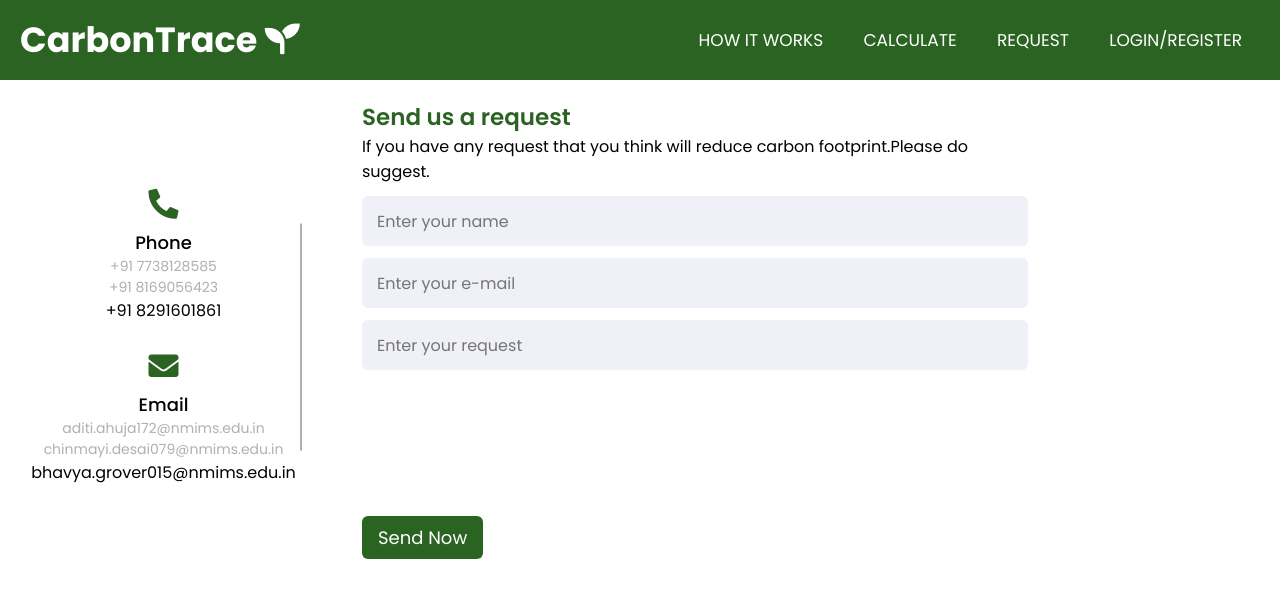
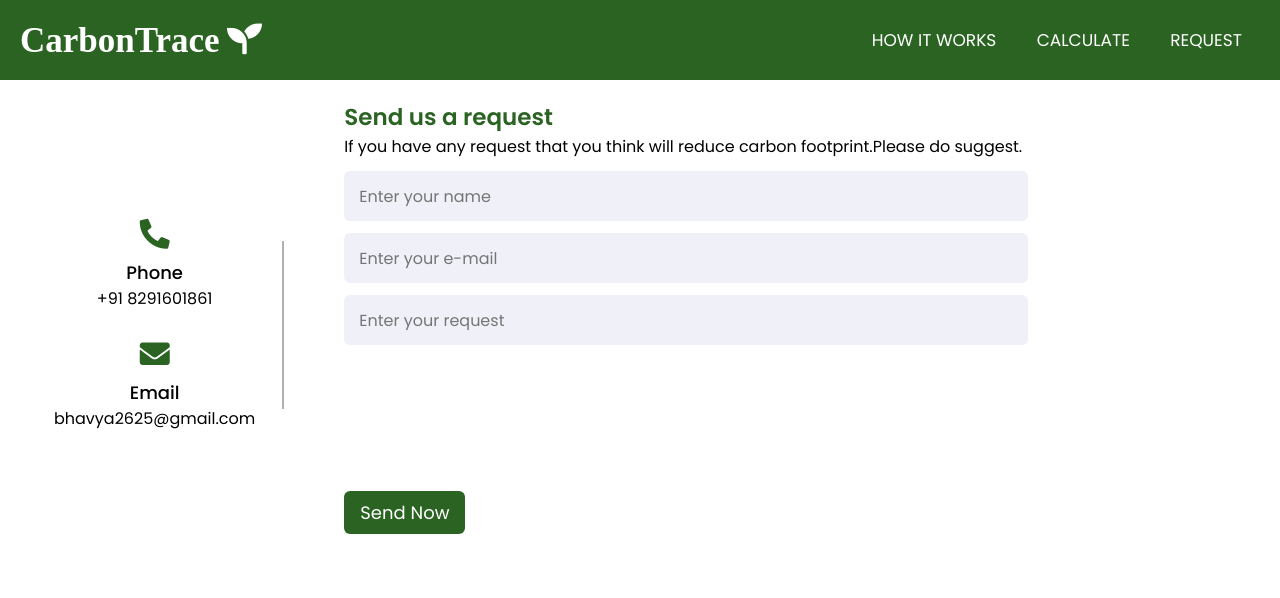
Before and after one commit to Bhavya-Grover26/Carbon-Footprint-Calculator, a Django app: page /request/ in a window 1280 px wide. Shown: the top 598 px of the page. Run offline with Django 4.2, Linux system fonts and the light colour scheme.

Commit message:
fifth commit

```diff
--- a/Carbon/accounts/templates/accounts/individual.html
+++ b/Carbon/accounts/templates/accounts/individual.html
@@ -110,7 +110,7 @@
 					<br/>
 					<br/>
 					<br/>
-					<button id="recalculate-btn" type="button" class="btn btn-success btn-lg btn-block"><a href="http://127.0.0.1:8000/reduces/">Learn ways to reduce</button></a></button>
+					<button id="recalculate-btn" type="button" class="btn btn-success btn-lg btn-block"><a href="{% url 'reduces' %}">Learn ways to reduce</button></a></button>
 				</div>
 			</div>
 			<div class="col-xs-12 col-sm-12 col-md-4 col-lg-4">
--- a/Carbon/accounts/templates/accounts/navbar.html
+++ b/Carbon/accounts/templates/accounts/navbar.html
@@ -112,13 +112,12 @@
   <label for="check" class="checkbtn">
     <i class="fas fa-bars"></i>
   </label>
-  <label class="logo">CarbonTrace
+  <label class="logo"><a href="{% url 'home' %}" style="color: #fff; font-family: 'Times New Roman', sans-serif;">CarbonTrace</a>
     <i class="fa fa fa-seedling  "></i>
   </label>
   <ul>
-    <li><a href="http://127.0.0.1:8000/howitworks/">How it works</a></li>
-    <li><a href="http://127.0.0.1:8000/option/">Calculate</a></li>
-    <li><a href="http://127.0.0.1:8000/request/">Request</a></li>
-    <li><a href="http://127.0.0.1:8000/login/">Login/Register</a></li>
+    <li><a href="{% url 'howitworks' %}">How it works</a></li>
+    <li><a href="{% url 'option' %}">Calculate</a></li>
+    <li><a href="{% url 'request' %}">Request</a></li>
   </ul>
 </nav>
--- a/Carbon/accounts/templates/accounts/option.html
+++ b/Carbon/accounts/templates/accounts/option.html
@@ -203,7 +203,7 @@ input[type="radio"]{
              <div class="job">Individual</div>
              <div class="PrevNext" >
                 <br>
-                <a href="http://127.0.0.1:8000/individual/">Next &#8250;</a>
+                <a href="{% url 'individual' %}">Next &#8250;</a>
               </div>
            </div>
 
@@ -220,7 +220,7 @@ input[type="radio"]{
              <div class="job">Organisation</div>
              <div class="PrevNext" >
                 <br>
-                <a href="http://127.0.0.1:8000/organisation/">Next &#8250;</a>
+                <a href="{% url 'organisation' %}">Next &#8250;</a>
               </div>
            </div>
 
--- a/Carbon/accounts/templates/accounts/request.html
+++ b/Carbon/accounts/templates/accounts/request.html
@@ -170,16 +170,12 @@
         <div class="phone details">
           <i class="fas fa-phone-alt"></i>
           <div class="topic">Phone</div>
-          <div class="text-one">+91 7738128585</div>
-          <div class="text-two">+91 8169056423</div>
           <div class="text-three">+91 8291601861</div>
         </div>
         <div class="email details">
           <i class="fas fa-envelope"></i>
           <div class="topic">Email</div>
-          <div class="text-one">aditi.ahuja172@nmims.edu.in</div>
-          <div class="text-two">chinmayi.desai079@nmims.edu.in</div>
-          <div class="text-three">bhavya.grover015@nmims.edu.in</div>
+          <div class="text-three">bhavya2625@gmail.com</div>
         </div>
       </div>
       <div class="right-side">
--- a/Carbon/accounts/urls.py
+++ b/Carbon/accounts/urls.py
@@ -6,17 +6,17 @@ from .views import *
 urlpatterns = [
 
     path('login/',views.login,name="login"),
-    path('',views.home),
+    path('',views.home, name='home'),
     path('calculatetransport/',views.calculatetransport),
     path('calculate/',views.calculate),
-    path('request/',views.request),
+    path('request/',views.request, name='request'),
     #path('login/',views.login),
     path('calculatehouse/',views.calculatehouse),
-    path('option/',views.option),
+    path('option/',views.option, name='option'),
     path('monitor/',views.monitor),
-    path('reduces/',views.reduces),
-    path('individual/',views.individual),
-    path('organisation/',views.organisation),
+    path('reduces/',views.reduces, name='reduces'),
+    path('individual/',views.individual, name='individual'),
+    path('organisation/',views.organisation, name='organisation'),
     path('leaderboard/',views.leaderboard),
-    path('howitworks/',views.howitworks),
+    path('howitworks/',views.howitworks, name='howitworks'),
 ]
```
